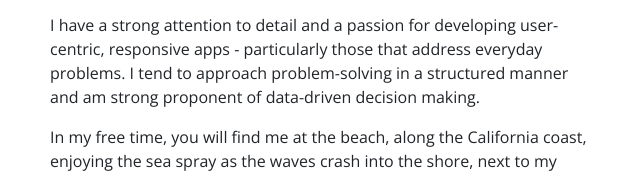
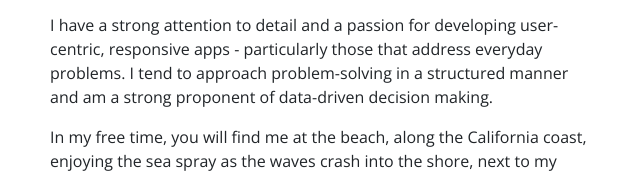
Before and after one commit to CofChips/professional_portfolio_redux, a website: page public/about.html in a window 1280 px wide. Shown: the part 622-798 px from the top of the page, 320-960 px from the left. Drawn offline with nearby package versions, Linux system fonts and the light colour scheme; no server answers.

Commit message:
fixed typo

```diff
--- a/public/about.html
+++ b/public/about.html
@@ -74,7 +74,7 @@
                 <p>
                     I have a strong attention to detail and a passion for developing user-centric, responsive apps -
                     particularly those that address everyday problems. I tend to approach problem-solving in a
-                    structured manner and am strong proponent of data-driven decision making.
+                    structured manner and am a strong proponent of data-driven decision making.
                 </p>
                 <p>
                     In my free time, you will find me at the beach, along the California coast, enjoying the sea spray
```
